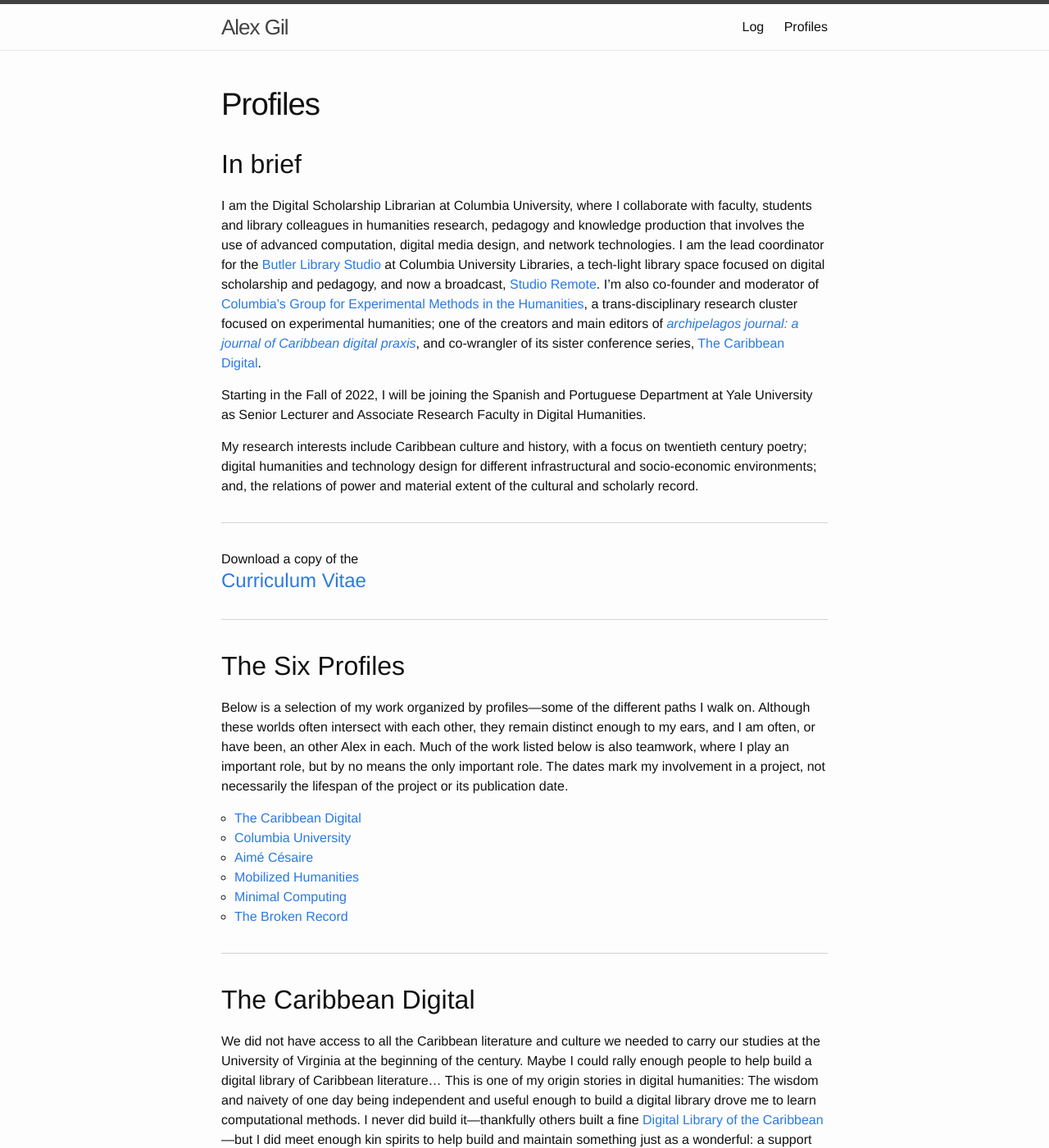
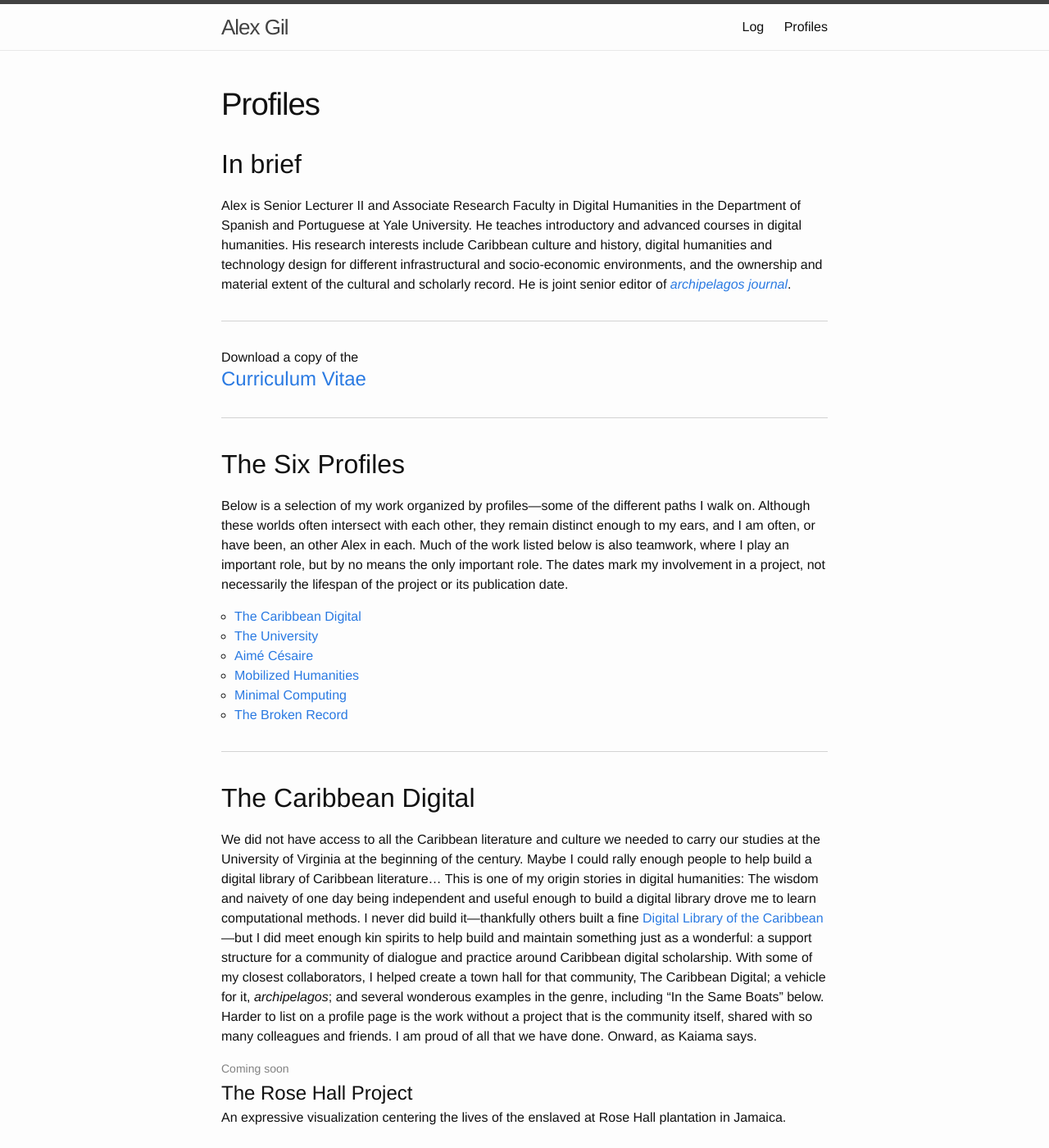
Before and after one commit to elotroalex/elotroalex, a Jekyll site: the page built from profiles.md, in a window 1280 px wide and 1400 px high. Shown: the whole window at 82% size. Built offline with Jekyll 4.4.1, drawn with Linux system fonts in a browser that asks for light colours; some of the changed text lies outside the part shown.

Commit message:
switched profile to Yale mode

```diff
--- a/profiles.md
+++ b/profiles.md
@@ -9,11 +9,7 @@
 
 <h2>In brief</h2>
 
-I am the Digital Scholarship Librarian at Columbia University, where I collaborate with faculty, students and library colleagues in humanities research, pedagogy and knowledge production that involves the use of advanced computation, digital media design, and network technologies. I am the lead coordinator for the [Butler Library Studio](https://studio.cul.columbia.edu/) at Columbia University Libraries, a tech-light library space focused on digital scholarship and pedagogy, and now a broadcast, [Studio Remote](https://www.twitch.tv/culstudio). I'm also co-founder and moderator of [Columbia's Group for Experimental Methods in the Humanities](http://xpmethod.plaintext.in/), a trans-disciplinary research cluster focused on experimental humanities; one of the creators and main editors of *[archipelagos journal: a journal of Caribbean digital praxis](http://archipelagosjournal.org/)*, and co-wrangler of its sister conference series, [The Caribbean Digital](http://caribbeandigitalnyc.net/).
-
-Starting in the Fall of 2022, I will be joining the Spanish and Portuguese Department at Yale University as Senior Lecturer and Associate Research Faculty in Digital Humanities.
-
-My research interests include Caribbean culture and history, with a focus on twentieth century poetry; digital humanities and technology design for different infrastructural and socio-economic environments; and, the relations of power and material extent of the cultural and scholarly record.
+Alex is Senior Lecturer II and Associate Research Faculty in Digital Humanities in the Department of Spanish and Portuguese at Yale University. He teaches introductory and advanced courses in digital humanities. His research interests include Caribbean culture and history, digital humanities and technology design for different infrastructural and socio-economic environments, and the ownership and material extent of the cultural and scholarly record. He is joint senior editor of *[archipelagos journal](http://archipelagosjournal.org/)*.
 
 ---
 <p id="cv">Download a copy of the <a class="post-link" target="_blank" href="{{site.baseurl}}/docs/gil-cv.pdf">Curriculum Vitae</a>
```
Also changed, not shown: other parts of profiles.md (+3 -1 lines).
